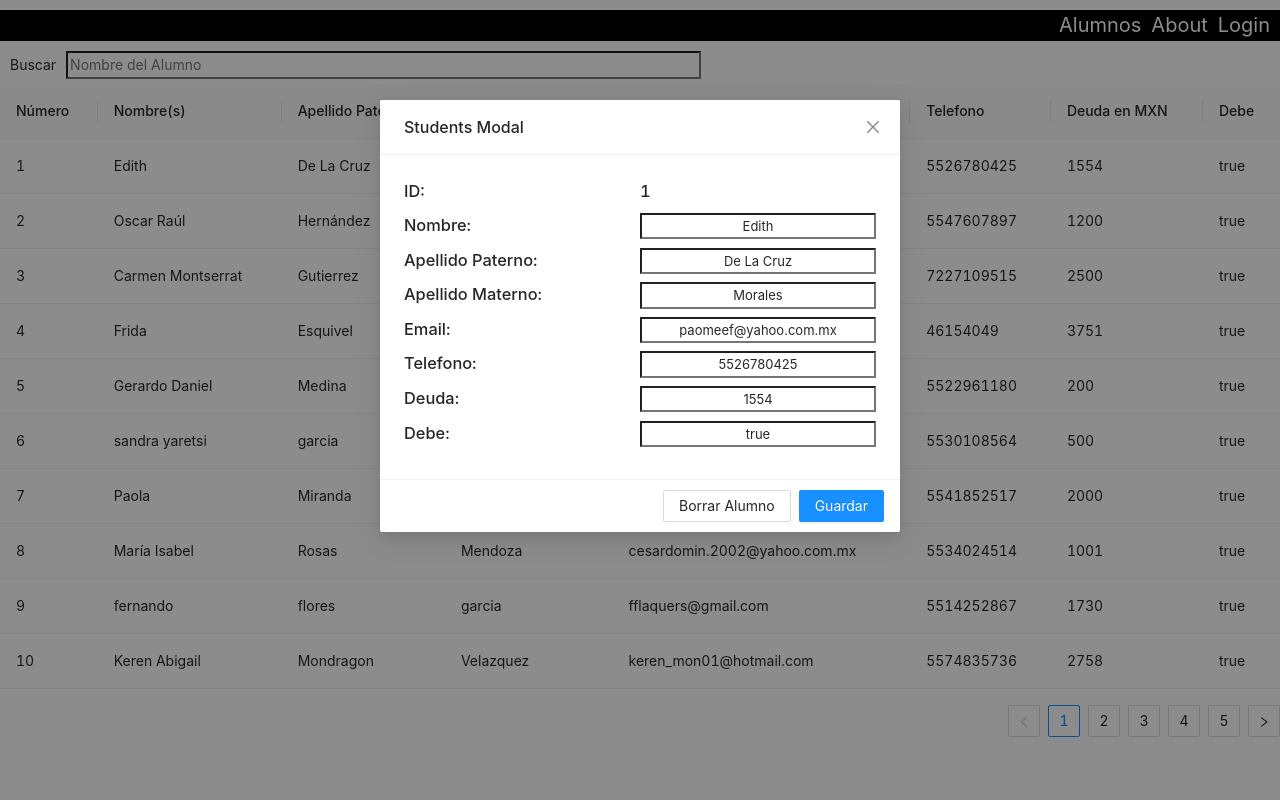
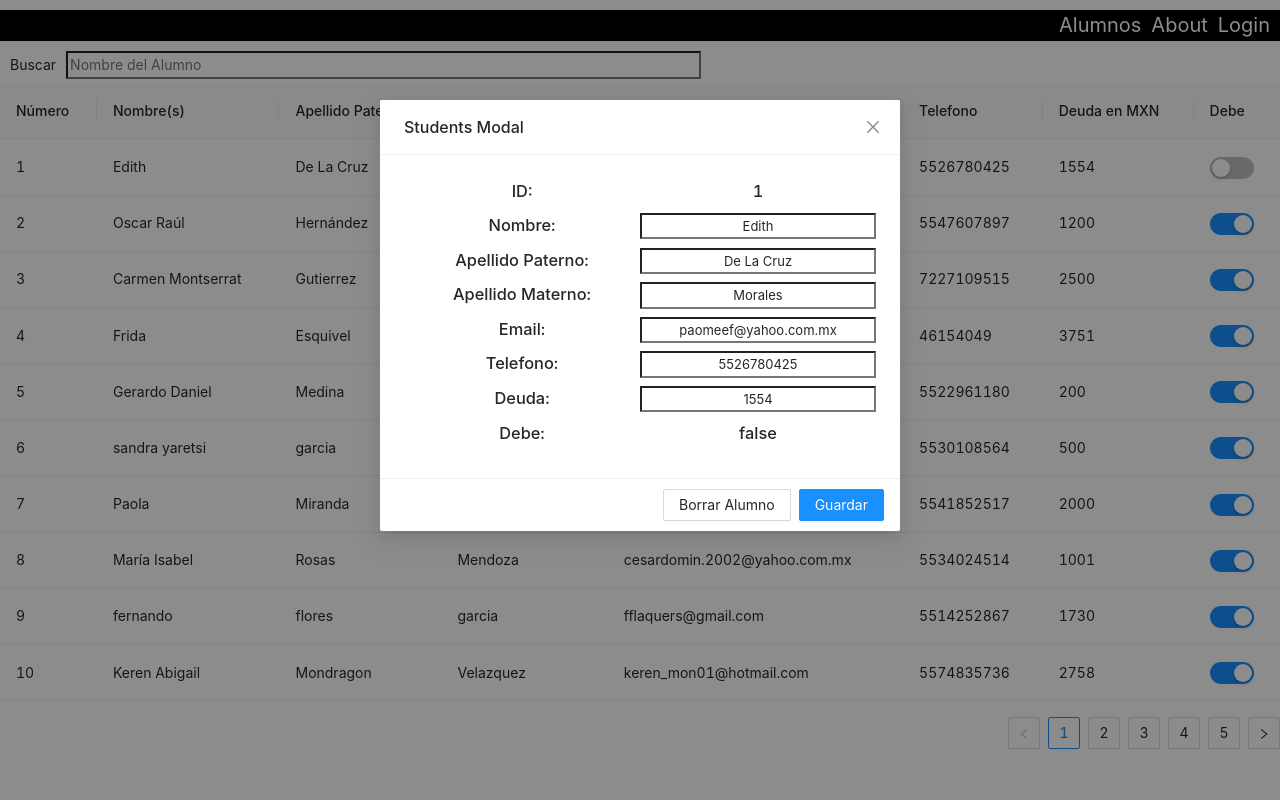
Before and after one commit to CAHR92/Plataforma-escolar, a React (Create React App) app: page / in a window 1280 px wide. Both pictures are taken after a click on the element 640 px from the left and 166 px from the top of the page. Built offline with nearby package versions, Linux system fonts and the light colour scheme.

Commit message:
Implementacion de switch en columna

```diff
--- a/src/components/DatosAlumno.js
+++ b/src/components/DatosAlumno.js
@@ -1,108 +1,101 @@
-
-import React, { useContext} from 'react'
-import DatosContext from '../context/DatosProvider'
-
-
+import React, { useContext } from "react";
+import DatosContext from "../context/DatosProvider";
 
 export const DatosAlumno = () => {
-
-  const context=useContext(DatosContext);
-  const {modal, setModal}=context;
+  const context = useContext(DatosContext);
+  const { modal, setModal } = context;
 
   // useEffect(() => {
   //   setModal(modal)
   // }, [modal, setModal])
 
-
-  const handleChange=(e)=>{
+  const handleChange = (e) => {
     setModal({
       ...modal,
-      [e.target.name]:e.target.value
-    })
-
-
-  }
+      [e.target.name]: e.target.value,
+    });
+  };
 
   return (
     <>
-              <h3 className='modal-grid'>ID: <span>{modal.key}</span> </h3>
-              <h3 className='modal-grid'>Nombre:
+      <h3 className="modal-grid">
+        ID: <span>{modal.key}</span>{" "}
+      </h3>
+      <h3 className="modal-grid">
+        Nombre:
         <form>
           <input
-                        type='text'
-                        name='nombre'
+            type="text"
+            name="nombre"
             value={modal.nombre}
-                        autoComplete='off'
+            autoComplete="off"
             onChange={handleChange}
           />
         </form>
       </h3>
-              <h3 className='modal-grid'>Apellido Paterno:
+      <h3 className="modal-grid">
+        Apellido Paterno:
         <form>
           <input
-                        type='text'
-                        name='apellidoP'
+            type="text"
+            name="apellidoP"
             value={modal.apellidoP}
-                        autoComplete='off'
+            autoComplete="off"
             onChange={handleChange}
           />
         </form>
       </h3>
-              <h3 className='modal-grid'>Apellido Materno:
+      <h3 className="modal-grid">
+        Apellido Materno:
         <form>
           <input
-                        type='text'
-                        name='apellidoM'
+            type="text"
+            name="apellidoM"
             value={modal.apellidoM}
-                        autoComplete='off'
+            autoComplete="off"
             onChange={handleChange}
           />
         </form>
       </h3>
-              <h3 className='modal-grid'>Email:
+      <h3 className="modal-grid">
+        Email:
         <form>
           <input
-                        type='text'
-                        name='email'
+            type="text"
+            name="email"
             value={modal.email}
-                        autoComplete='off'
+            autoComplete="off"
             onChange={handleChange}
           />
         </form>
       </h3>
-              <h3 className='modal-grid'>Telefono:
+      <h3 className="modal-grid">
+        Telefono:
         <form>
           <input
-                        type='text'
-                        name='telefono'
+            type="text"
+            name="telefono"
             value={modal.telefono}
-                        autoComplete='off'
+            autoComplete="off"
             onChange={handleChange}
           />
         </form>
       </h3>
-              <h3 className='modal-grid'>Deuda:
+      <h3 className="modal-grid">
+        Deuda:
         <form>
           <input
-                        type='text'
-                        name='total'
+            type="text"
+            name="total"
             value={modal.total}
-                        autoComplete='off'
+            autoComplete="off"
             onChange={handleChange}
           />
         </form>
       </h3>
-              <h3 className='modal-grid'>Debe:
-                    <form>
-                        <input
-                        type='text'
-                        name='deuda'
-                        value={modal.deuda}
-                        autoComplete='off'
-                        onChange={handleChange}
-                        />
-                    </form>
+      <h3 className="modal-grid">
+        Debe: <span>{modal.deuda.toString()} </span>{" "}
       </h3>
     </>
-  )
-}
+  );
+};
--- /dev/null
+++ b/src/components/PintarSwitch.js
@@ -0,0 +1,17 @@
+import React, { useContext } from "react";
+import { Switch } from "antd";
+import DatosContext from "../context/DatosProvider";
+
+export const PintarSwitch = ({ record, index }) => {
+  const context = useContext(DatosContext);
+  const { setSwitch1 } = context;
+
+  function onChange(checked) {
+    setSwitch1({
+      ...index,
+      deuda: checked,
+    });
+  }
+
+  return <Switch checked={record} onChange={onChange} />;
+};
--- a/src/components/PintarTabla.js
+++ b/src/components/PintarTabla.js
@@ -1,89 +1,164 @@
-import React, { useContext, useState } from 'react'
-import {  Table } from 'antd';
-import { Modal} from 'antd';
-import 'antd/dist/antd.css';
-import { ActualizarLocalStorage } from '../helpers/ActualizarLocalStorage';
-import { DatosAlumno } from './DatosAlumno';
-import DatosContext from '../context/DatosProvider';
+import React, { useContext, useEffect} from "react";
+import { Table } from "antd";
+import { Modal } from "antd";
+import "antd/dist/antd.css";
+import { ActualizarLocalStorage } from "../helpers/ActualizarLocalStorage";
+import { DatosAlumno } from "./DatosAlumno";
+import DatosContext from "../context/DatosProvider";
+import { PintarSwitch } from "./PintarSwitch";
+
+export const PintarTabla = () => {
+  //LLama el modal
+
+  const context = useContext(DatosContext);
+
+  const {
+    modal,
+    setModal,
+    filtro,
+    setDatacopy,
+    setIsModalVisible,
+    showModal,
+    isModalVisible,
+    switch1
+  } = context;
+  useEffect(() => {
+
+    const n = 1;
+    setDatacopy(ActualizarLocalStorage(switch1, n, filtro));
+
+  }, [switch1])
 
 
 
-
-
-
-export const PintarTabla = () => {
-
-
-  //LLama el modal
-
- const context=useContext(DatosContext);
-
- const {modal, setModal, filtro, setDatacopy}=context;
- const [isModalVisible, setIsModalVisible] = useState(false);
-  const showModal = () => {
-    setIsModalVisible(true);
-  };
-
   const handleEdit = () => {
-    const n=1;
-    setDatacopy(ActualizarLocalStorage({modal, n,filtro}))
+    const n = 1;
+    setDatacopy(ActualizarLocalStorage(modal, n, filtro ));
     setIsModalVisible(false);
-
   };
 
   const handleBorrar = () => {
-    const n=2;
-    setDatacopy(ActualizarLocalStorage({modal, n,filtro}))
+    const n = 2;
+    setDatacopy(ActualizarLocalStorage(modal, n, filtro ));
     setIsModalVisible(false);
-
   };
 
   //Pinta la tabla
 
-
-const { Column} = Table;
-const rowEvents=e=>{
-    setModal(e)
-    showModal()
-}
-
+  const { Column } = Table;
+  const rowEvents = (e) => {
+    setModal(e);
+    showModal();
+  };
 
 
   return (
     <>
-            <Table dataSource={filtro} onRow={(record, rowIndex) => {
-
+      <Table dataSource={filtro}>
+        <Column
+          title="Número"
+          key="key"
+          dataIndex="key"
+          onCell={(record, rowIndex) => {
             return {
-                  onClick:(e) => {
-                  rowEvents(record);
+              onClick: (e) => {
+                rowEvents(record, rowIndex);
               },
-
             };
           }}
-            >
-              <Column title="Número" key="key" dataIndex="key" />
-              <Column title="Nombre(s)" dataIndex="nombre" key="nombre" />
-              <Column title="Apellido Paterno" dataIndex="apellidoP" key="apellidoP" />
-              <Column title="Apellido Materno" dataIndex="apellidoM" key="apellidoM" />
-              <Column title="Email" dataIndex="email" key="email" />
-              <Column title="Telefono" dataIndex="telefono" key="telefono" />
-              <Column title="Deuda en MXN" dataIndex="total" key="total" />
-              <Column title="Debe" dataIndex="deuda" key="deuda" />
+        />
+        <Column
+          title="Nombre(s)"
+          dataIndex="nombre"
+          key="nombre"
+          onCell={(record, rowIndex) => {
+            return {
+              onClick: (e) => {
+                rowEvents(record, rowIndex);
+              },
+            };
+          }}
+        />
+        <Column
+          title="Apellido Paterno"
+          dataIndex="apellidoP"
+          key="apellidoP"
+          onCell={(record, rowIndex) => {
+            return {
+              onClick: (e) => {
+                rowEvents(record, rowIndex);
+              },
+            };
+          }}
+        />
+        <Column
+          title="Apellido Materno"
+          dataIndex="apellidoM"
+          key="apellidoM"
+          onCell={(record, rowIndex) => {
+            return {
+              onClick: (e) => {
+                rowEvents(record, rowIndex);
+              },
+            };
+          }}
+        />
+        <Column
+          title="Email"
+          dataIndex="email"
+          key="email"
+          onCell={(record, rowIndex) => {
+            return {
+              onClick: (e) => {
+                rowEvents(record, rowIndex);
+              },
+            };
+          }}
+        />
+        <Column
+          title="Telefono"
+          dataIndex="telefono"
+          key="telefono"
+          onCell={(record, rowIndex) => {
+            return {
+              onClick: (e) => {
+                rowEvents(record, rowIndex);
+              },
+            };
+          }}
+        />
+        <Column
+          title="Deuda en MXN"
+          dataIndex="total"
+          key="total"
+          onCell={(record, rowIndex) => {
+            return {
+              onClick: (e) => {
+                rowEvents(record, rowIndex);
+              },
+            };
+          }}
+        />
+        <Column
+          title="Debe"
+          dataIndex="deuda"
+          key="deuda"
+          render={(record, index) => (
 
+            <PintarSwitch record={record} index={index} />
+          )}
+        />
       </Table>
       <Modal
         title="Students Modal"
         visible={isModalVisible}
         onOk={handleEdit}
         onCancel={handleBorrar}
-            okText='Guardar'
-            cancelText='Borrar Alumno'
+        okText="Guardar"
+        cancelText="Borrar Alumno"
       >
-
         <DatosAlumno />
       </Modal>
-
     </>
-
-  )
-}
+  );
+};
--- a/src/components/SearchBar.js
+++ b/src/components/SearchBar.js
@@ -7,7 +7,7 @@ import { PintarTabla } from './PintarTabla';
 export const SearchBar = () => {
 
   const context=useContext(DatosContext);
-  const{filtro, setFiltro,setDatacopy,datacopy }=context;
+  const{filtro, setFiltro,datacopy }=context;
 
 
   useEffect(() => {
@@ -47,7 +47,7 @@ export const SearchBar = () => {
         </div>
 
 
-         <PintarTabla filtro={filtro} setFiltro={setFiltro} setDatacopy={setDatacopy}/>
+         <PintarTabla />
 
 
     </>
--- a/src/context/DatosProvider.js
+++ b/src/context/DatosProvider.js
@@ -7,8 +7,13 @@ const DatosProvider=({children})=>{
 
     const data=LocalStorage();
     const [datacopy, setDatacopy] = useState(data);
-    const [modal, setModal] = useState({})
+    const [modal, setModal] = useState()
     const [filtro, setFiltro] = useState(datacopy);
+    const [isModalVisible, setIsModalVisible] = useState(false);
+    const [switch1, setSwitch1] = useState({})
+    const showModal = () => {
+        setIsModalVisible(true);
+      };
 
 
     return (
@@ -20,7 +25,12 @@ const DatosProvider=({children})=>{
                 modal,
                 setModal,
                 filtro,
-                setFiltro
+                setFiltro,
+                isModalVisible,
+                setIsModalVisible,
+                showModal,
+                switch1,
+                setSwitch1
             }}
         >
             {children}
--- a/src/helpers/ActualizarLocalStorage.js
+++ b/src/helpers/ActualizarLocalStorage.js
@@ -1,12 +1,12 @@
 
 
-export const ActualizarLocalStorage = ({modal,n,filtro}) => {
+export const ActualizarLocalStorage = (modal,n,filtro) => {
 
     const {key}=modal;
-    console.log(modal)
+    //console.log(modal)
     let usuarios=[];
 
-    console.log(n)
+    //console.log(n)
     if(n===1){
         usuarios=filtro.map((dat)=>{
 
--- a/src/helpers/Datos.js
+++ b/src/helpers/Datos.js
@@ -14,7 +14,7 @@ export const Datos = (students) => {
             apellidoM:secondLastName,
             email:email,
             telefono:phoneNumber,
-            deuda:debt.toString(),
+            deuda:debt,
             total:total.toString()
         }
         return usuario
--- a/src/index.css
+++ b/src/index.css
@@ -34,6 +34,7 @@
 .modal-grid{
     display: grid;
     grid-template-columns: repeat(2,1fr);
+    text-align: center;
 
 }
 .modal-grid input {
@@ -43,9 +44,10 @@
 }
 
 .modal h3 {
+    text-align: left;
     text-transform: uppercase;
 }
-.modal h3 span {
+.modal-grid span {
 
     text-align: center;
     text-transform: none;
```
Also changed, not shown: src/students.json. Lines whose indentation alone changed are shown as unchanged.
